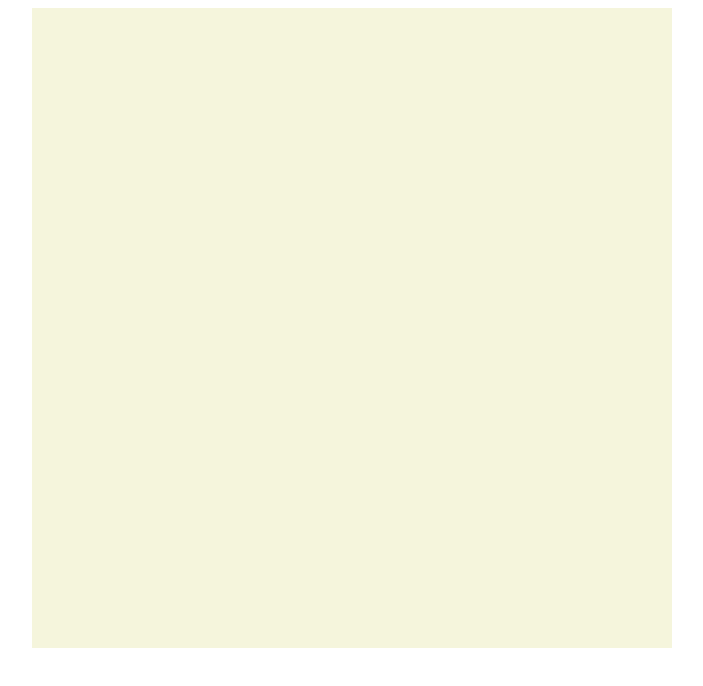
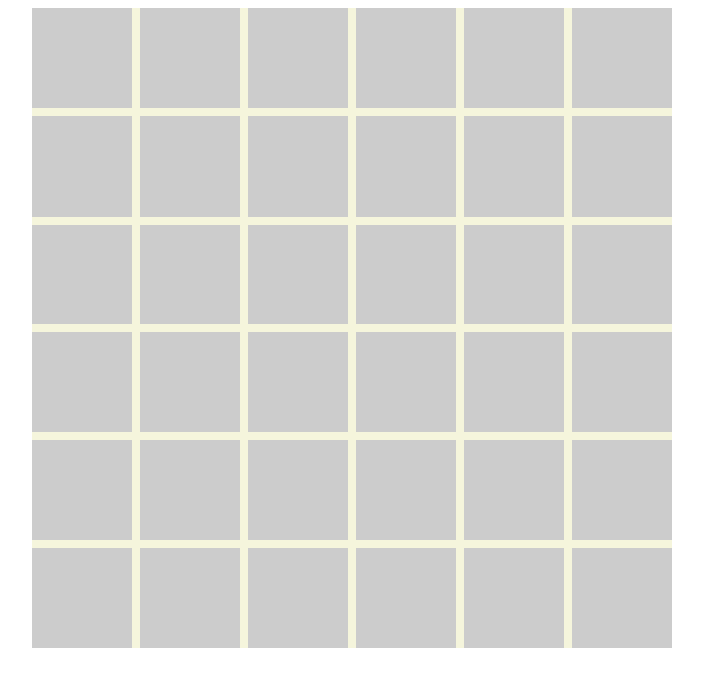
Before and after one commit to ZhukAleksandr/mineSweeper, a website with bundled scripts: page index.html in a window 1280 px wide. Shown: the whole page, without its empty margins (288-991 px from the left). Built offline with nearby package versions, Linux system fonts and the light colour scheme.

Commit message:
feat: add all functions

```diff
--- a/index.html
+++ b/index.html
@@ -5,15 +5,14 @@
     <meta http-equiv="X-UA-Compatible" content="IE=edge">
     <meta name="viewport" content="width=device-width, initial-scale=1.0">
     <title>Minesweeper</title>
-    <link rel="stylesheet" href="style.css">
+    <link rel="stylesheet" href="mineSweeper.css">
 </head>
 <body>
     <div id="mineSweeper">
         <div class="grid"></div>
     </div>
 
-    <script src="mineSweeper.js" type="modul
-    "></script>
+    <script src="mineSweeper.js" type="module"></script>
 </body>
 
 </html>
--- a/mineSweeper.js
+++ b/mineSweeper.js
@@ -1,2 +1,97 @@
-import helper from ".modules/helper.js";
-import {Cell, Bomb} from ".modules/squeare.js";
+import helper from "./modules/helper.js";
+import {Cell, Bomb} from "./modules/square.js";
+
+const miner = (function() {
+    const colCount = 6;
+    const rowCount = 6;
+    const bombCount = 4;
+
+    let visibleCellCount = 0;
+
+    // flatten array of grid objects
+    const grid = [];
+    const cellElements = [];
+
+    const wrapper = document.getElementById("mineSweeper");
+    const gridElement = wrapper.getElementsByClassName("grid")[0];
+
+    // add proper grid dimension to CSS/grid's style
+    gridElement.style.gridTemplateColumns = "1fr ".repeat(colCount);
+
+    // generate bombCount random integers, these will be bombs' positions on grid
+    const bombIndexes = helper.randomIntegers(bombCount, 0, colCount*rowCount - 1);
+    bombIndexes.forEach(bombIndex => {
+        grid[bombIndex] = new Bomb();
+    });
+
+    // all bombs are planted
+    // mark surrounding squares with bomb count
+    bombIndexes.forEach(bombIndex => {
+        const neighbours = helper.neighbours(bombIndex, colCount, rowCount);
+
+        neighbours.forEach(neighbour => {
+            // fill square with Cell object if it is empty
+            if(typeof grid[neighbour] === "undefined") {
+                grid[neighbour] = new Cell();
+            }
+
+            if(!grid[neighbour].isBomb) {
+                grid[neighbour].increaseValue();
+            }
+        });
+    });
+
+    // insert DOM elements and create missing Cell object for grid array
+    for (let i = 0; i < (colCount*rowCount); i++) {
+        if(typeof grid[i] === "undefined") {
+            grid[i] = new Cell();
+        }
+
+        const cellElement = document.createElement("div");
+        cellElement.classList.add("cell");
+        cellElement.innerHTML = `<div class="center">${grid[i].value}</div>`;
+
+        cellElement.addEventListener("click", function(evt) {
+            grid[i].show();
+            visibleCellCount++;
+
+            if(grid[i].isBomb) {
+                alert("boom, game over!");
+            } else {
+                if(grid[i].value === 0) {
+                    showNonBombNeighbours(i);
+                }
+
+                // check if game overs
+                check();
+            }
+        });
+
+        gridElement.appendChild(cellElement);
+        grid[i].element = cellElement;
+    }
+
+    function showNonBombNeighbours(i) {
+        const neighbours = helper.neighbours(i, colCount, rowCount);
+
+        neighbours.forEach(neighbour => {
+            // show cell if it is not a bomb and is not visible
+            if(grid[neighbour].isBomb === false && grid[neighbour].isVisible === false) {
+                grid[neighbour].show();
+                visibleCellCount++;
+
+                // call recursively only for non-surrounding cells / value=0
+                if(grid[neighbour].value === 0) {
+                    showNonBombNeighbours(neighbour);
+                }
+            }
+        });
+    }
+
+    function check() {
+        if(visibleCellCount + bombCount === colCount * rowCount) {
+            // all cells are visible and all bomb cells are hidden
+            alert("hooray!");
+        }
+    }
+})();
--- a/modules/helper.js
+++ b/modules/helper.js
@@ -1,3 +1,74 @@
 export default {
+    randomIntegers(n, min, max) {
+        let randomNumber = null;
+        const result = [];
 
-}
+        while(n > 0) {
+            randomNumber = Math.round(min + Math.random() * (max - min));
+            if(result.indexOf(randomNumber) === -1) {
+                result.push(randomNumber);
+                n--;
+            }
+        }
+
+        return result;
+    },
+    neighbours(index, colCount, rowCount) {
+        const neighbours = [];
+
+        const {i, j} = this.flatten2Cartesian(index, colCount);
+
+        // right side
+        if(i+1 < colCount) {
+            // right
+            neighbours.push(index + 1);
+
+            // right down
+            if(j+1 < rowCount) {
+                neighbours.push(index + 1 + colCount);
+            }
+
+            // right up
+            if(j > 0) {
+                neighbours.push(index + 1 - colCount);
+            }
+        }
+
+        // left side
+        if(i > 0) {
+            // left
+            neighbours.push(index - 1);
+
+            // left down
+            if(j+1 < rowCount) {
+                neighbours.push(index - 1 + colCount);
+            }
+
+            // left up
+            if(j > 0) {
+                neighbours.push(index - 1 - colCount);
+            }
+        }
+
+        // up
+        if(j > 0) {
+            neighbours.push(index - colCount);
+        }
+
+        // down
+        if(j+1 < rowCount) {
+            neighbours.push(index + colCount);
+        }
+
+        return neighbours;
+    },
+    flatten2Cartesian(index, colCount) {
+        return {
+            'i': index % colCount,
+            'j': (index - (index%colCount)) / colCount
+        };
+    },
+    cartesian2Flatten(i, j, colCount) {
+        return (j / colCount) + i;
+    }
+};
--- /dev/null
+++ b/modules/square.js
@@ -0,0 +1,36 @@
+class Square {
+    constructor() {
+        this.isVisible = false;
+        this.isBomb = false;
+        this.element = null;
+    }
+
+    show() {
+        this.element.classList.add("visible");
+        this.isVisible = true;
+    }
+}
+
+class Cell extends Square {
+    constructor() {
+        super();
+
+        // count of bombs on neighbour squares
+        this.value = 0;
+    }
+
+    increaseValue() {
+        this.value += 1;
+    }
+}
+
+class Bomb extends Square {
+    constructor() {
+        super();
+
+        this.isBomb = true;
+        this.value = "💣";
+    }
+}
+
+export {Cell, Bomb};
```
Also changed, not shown: mineSweeper.css (renamed from style.css).
